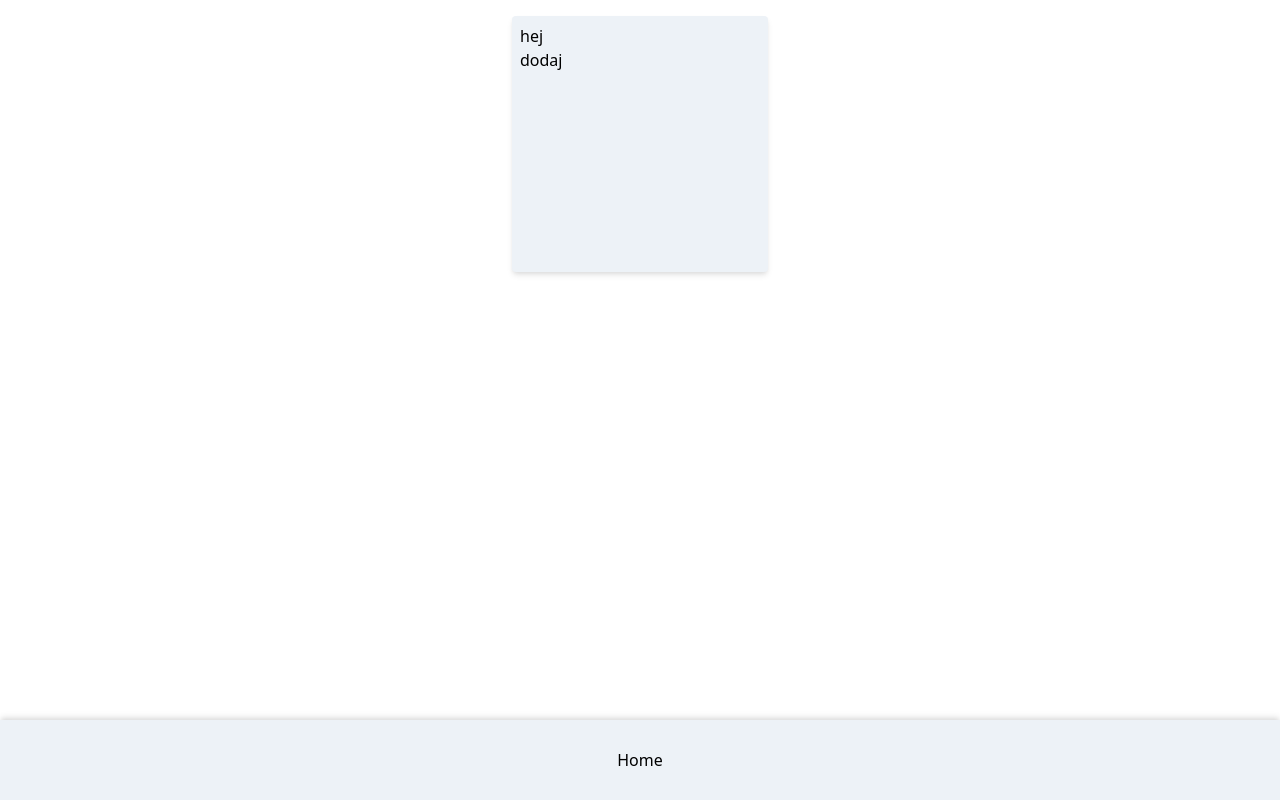
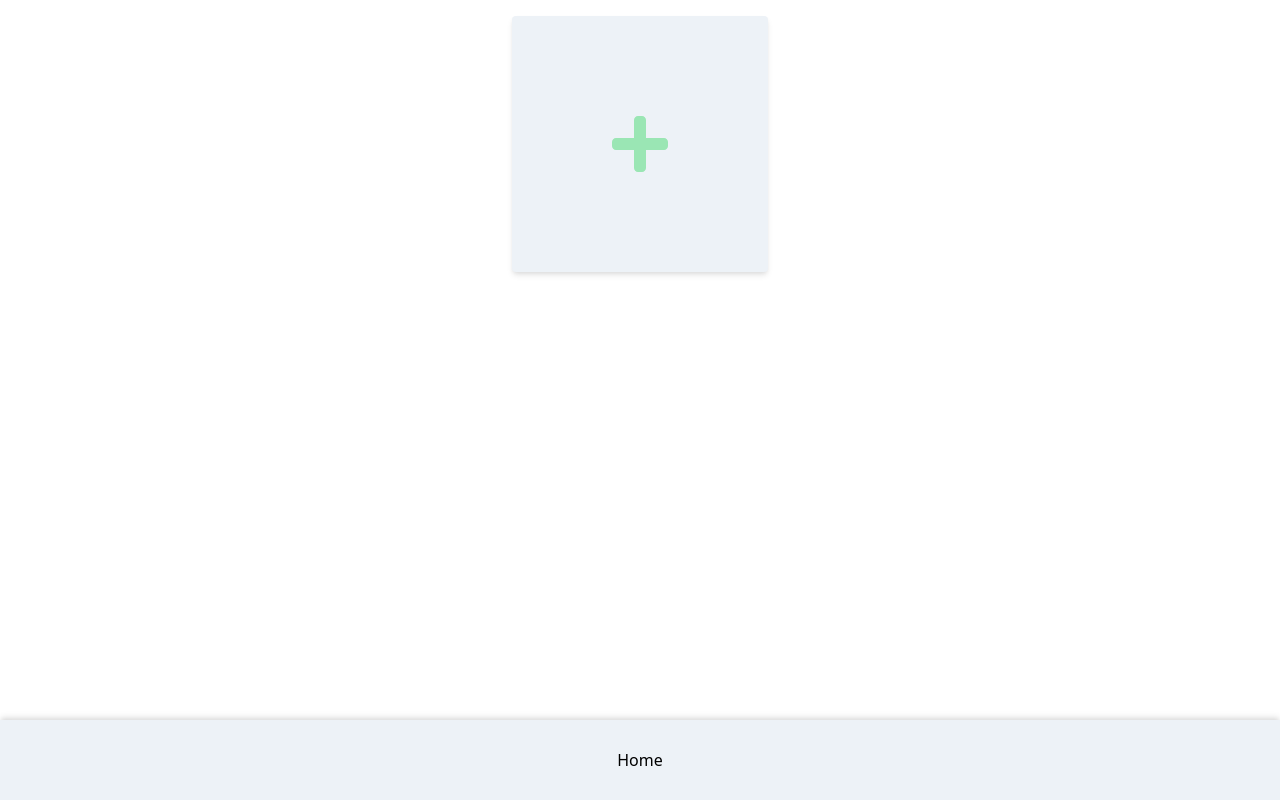
Before and after one commit to qxtno/wellington-weather, a React (Create React App) app: page / in a window 1280 px wide. Built offline with nearby package versions, Linux system fonts and the light colour scheme.

Commit message:
add location card style

```diff
--- a/src/components/WeatherCards.tsx
+++ b/src/components/WeatherCards.tsx
@@ -5,15 +5,14 @@ import { Link } from 'react-router-dom';
 import { stateContext } from '../store/store';
 import { useWeatherCardState } from '../hooks/useWeatherCardState';
 import { getIconUrl } from '../utils';
+import { FontAwesomeIcon } from '@fortawesome/react-fontawesome';
+import { faPlus } from '@fortawesome/free-solid-svg-icons';
 
 const CardContainer: React.FC<CardContainerProps> = ({
   children,
   className = 'bg-gray-200'
 }) => {
-  const cardClass = classNames(
-    'h-64 m-2 p-2 rounded shadow-md w-64',
-    className
-  );
+  const cardClass = classNames('h-64 m-2 rounded shadow-md w-64', className);
 
   return <div className={cardClass}>{children}</div>;
 };
@@ -21,9 +20,10 @@ const CardContainer: React.FC<CardContainerProps> = ({
 const AddLocationCard: React.FC = () => {
   return (
     <CardContainer>
-      <div>hej</div>
       <Link to="/add-location">
-        <button>dodaj</button>
+        <div className="flex h-full items-center justify-center text-6xl text-green-300">
+          <FontAwesomeIcon icon={faPlus} />
+        </div>
       </Link>
     </CardContainer>
   );
@@ -35,7 +35,7 @@ const WeatherCard: React.FC<WeatherCardProps> = ({ savedLocation }) => {
   function render() {
     return (
       <CardContainer className="bg-green-200">
-        <div className="h-full flex flex-col text-center py-2">
+        <div className="h-full flex flex-col text-center px-2 py-4">
           <p>{savedLocation.name}</p>
           <div className="flex-1 flex items-center justify-center">
             <img
```
